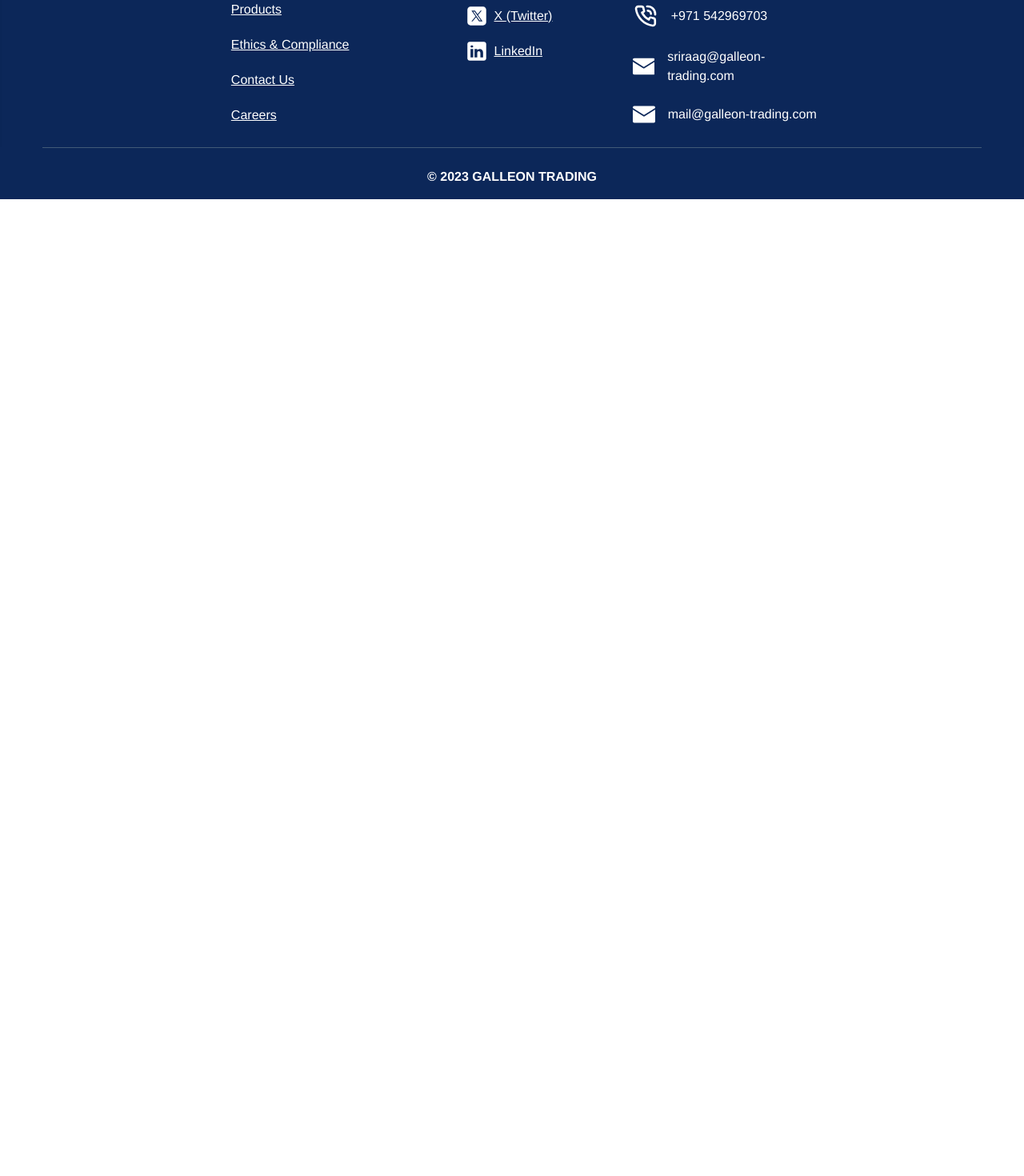
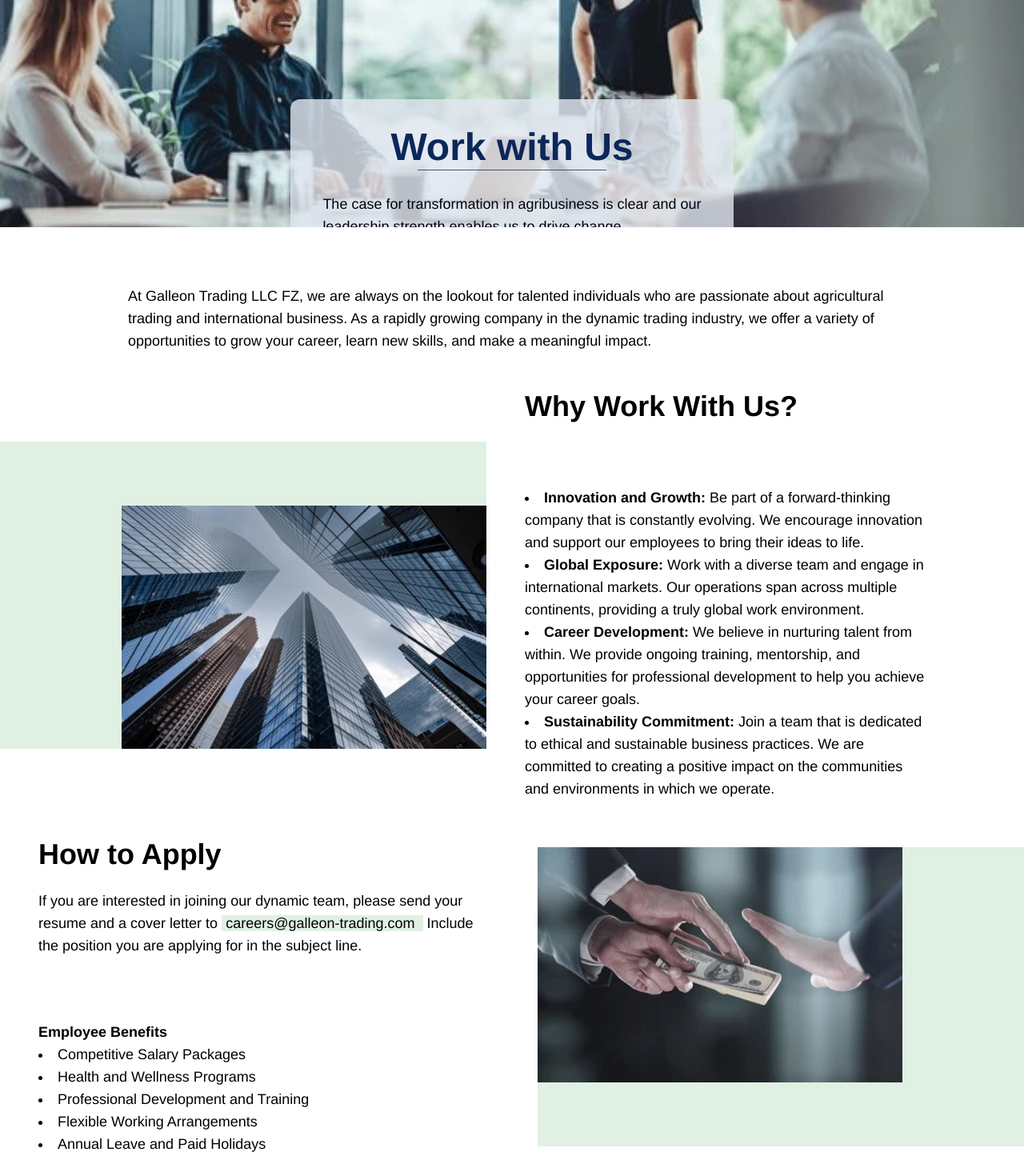
Before and after one commit to sudo-arya/galleon, a React (Create React App) app: page /careers in a window 1280 px wide. Shown: the part 320-1790 px from the top of the page at 80% size. Before the commit the page ends 800 px from the top, so only its background shows below. Built offline with nearby package versions, Linux system fonts and the light colour scheme.

Commit message:
created careers age

```diff
--- a/src/Components/Careers.jsx
+++ b/src/Components/Careers.jsx
@@ -1,13 +1,121 @@
 import React from "react";
 import Seo from "./Seo";
+import corporate1 from "../Assets/corporate1.jpg";
+import ethics1 from "../Assets/ethics1.jpg";
+import ethics2 from "../Assets/ethics2.jpg";
 
 const Careers = () => {
   // const arg = "Careers";
 
   return (
-    <div className="">
-      Careers
+    <div className="w-screen bg-cs2 h-fit -mt-1">
+      {/* Careers */}
       <Seo title="Ethics - Galleon Trading" description="" keywords="" />
+      <div className="relative h-[60vh] overflow-hidden bg-black w-full">
+        <div
+          className="absolute inset-0 bg-fixed bg-cover bg-center"
+          style={{ backgroundImage: `url(${corporate1})` }}
+        ></div>
+        <div className="flex items-center justify-center w-full h-full md:mt-48">
+          <div className="relative h-fit flex flex-col justify-center  text-white z-10 bg-slate-200 md:mx-auto w-fit bg-opacity-80 md:px-10 px-8 mx-6 py-4 mt-60 md:mt-0 pt-9 pb-9 rounded-xl">
+            <h1 className="text-5xl text-cs5 font-bold text-center">
+              Work with Us{" "}
+            </h1>
+            <div className="flex items-center justify-center">
+              <hr className=" w-1/2  border-cs7 mt-1" />
+            </div>
+            <p className=" text-cs4 mb-4 text-lg mx-auto">
+              <br />
+              The case for transformation in agribusiness is clear and our
+              <br />
+              leadership strength enables us to drive change.
+              <br />
+            </p>
+          </div>
+        </div>
+      </div>
+      <div className="h-fit  bg-cs2 flex items-center justify-center flex-col my-12">
+        <p className="text-lg mx-auto w-9/12 pt-6">
+          At Galleon Trading LLC FZ, we are always on the lookout for talented
+          individuals who are passionate about agricultural trading and
+          international business. As a rapidly growing company in the dynamic
+          trading industry, we offer a variety of opportunities to grow your
+          career, learn new skills, and make a meaningful impact.
+        </p>
+      </div>
+      <div className="h-fit bg-cs2 flex items-center justify-center flex-col md:flex-row my-10 md:my-12 ">
+        <div className="md:w-1/2 w-9/12 md:pt-20 bg-cs6 bg-opacity-15 flex items-end justify-end md:mb-0 mb-14">
+          <img src={ethics1} alt="" className="md:w-3/4 w-full" />
+        </div>
+        <div className="md:w-1/2 w-9/12 mx-8">
+          <p className="md:text-4xl text-3xl font-semibold items-center md:mx-4 w-10/12 ">
+            Why Work With Us?
+          </p>
+          <p className="text-lg w-10/12 md:mx-4 pt-6">
+            <br />
+            <br />
+            <ul className="list-disc list-inside">
+              <li>
+                <span className="font-semibold">Innovation and Growth:</span> Be
+                part of a forward-thinking company that is constantly evolving.
+                We encourage innovation and support our employees to bring their
+                ideas to life.
+              </li>
+              <li>
+                <span className="font-semibold">Global Exposure:</span> Work
+                with a diverse team and engage in international markets. Our
+                operations span across multiple continents, providing a truly
+                global work environment.
+              </li>
+              <li>
+                <span className="font-semibold">Career Development: </span> We
+                believe in nurturing talent from within. We provide ongoing
+                training, mentorship, and opportunities for professional
+                development to help you achieve your career goals.
+              </li>
+              <li>
+                <span className="font-semibold">
+                  Sustainability Commitment:{" "}
+                </span>{" "}
+                Join a team that is dedicated to ethical and sustainable
+                business practices. We are committed to creating a positive
+                impact on the communities and environments in which we operate.
+              </li>
+            </ul>
+          </p>
+        </div>
+      </div>
+      <div className="h-fit bg-cs2 flex items-center justify-center flex-col-reverse md:flex-row md:my-12 my-10 ">
+        <div className="md:w-1/2 w-9/12 mx-8">
+          <p className="md:text-4xl text-3xl font-semibold items-center md:mx-4 w-10/12 ">
+            How to Apply
+          </p>
+          <p className="text-lg w-11/12 md:mx-4 pt-6">
+            If you are interested in joining our dynamic team, please send your
+            resume and a cover letter to{" "}
+            <span className="bg-cs6 bg-opacity-15">
+              &nbsp;careers@galleon-trading.com &nbsp;
+            </span>{" "}
+            Include the position you are applying for in the subject line.
+          </p>
+          <p className="text-lg w-10/12 md:mx-4 pt-6">
+            <br />
+            <br />
+            <span className="font-semibold">Employee Benefits</span>
+
+            <ul className="list-disc list-inside">
+              <li>Competitive Salary Packages</li>
+              <li>Health and Wellness Programs</li>
+              <li>Professional Development and Training</li>
+              <li>Flexible Working Arrangements</li>
+              <li>Annual Leave and Paid Holidays</li>
+            </ul>
+          </p>
+        </div>
+        <div className="md:w-1/2 w-9/12 md:pb-20 bg-cs6 bg-opacity-15 flex md:mb-0 mb-14 items-start justify-start">
+          <img src={ethics2} alt="" className="md:w-3/4 w-full" />
+        </div>
+      </div>
     </div>
   );
 };
```
Also changed, not shown: src/Assets/corporate1.jpg (added).
